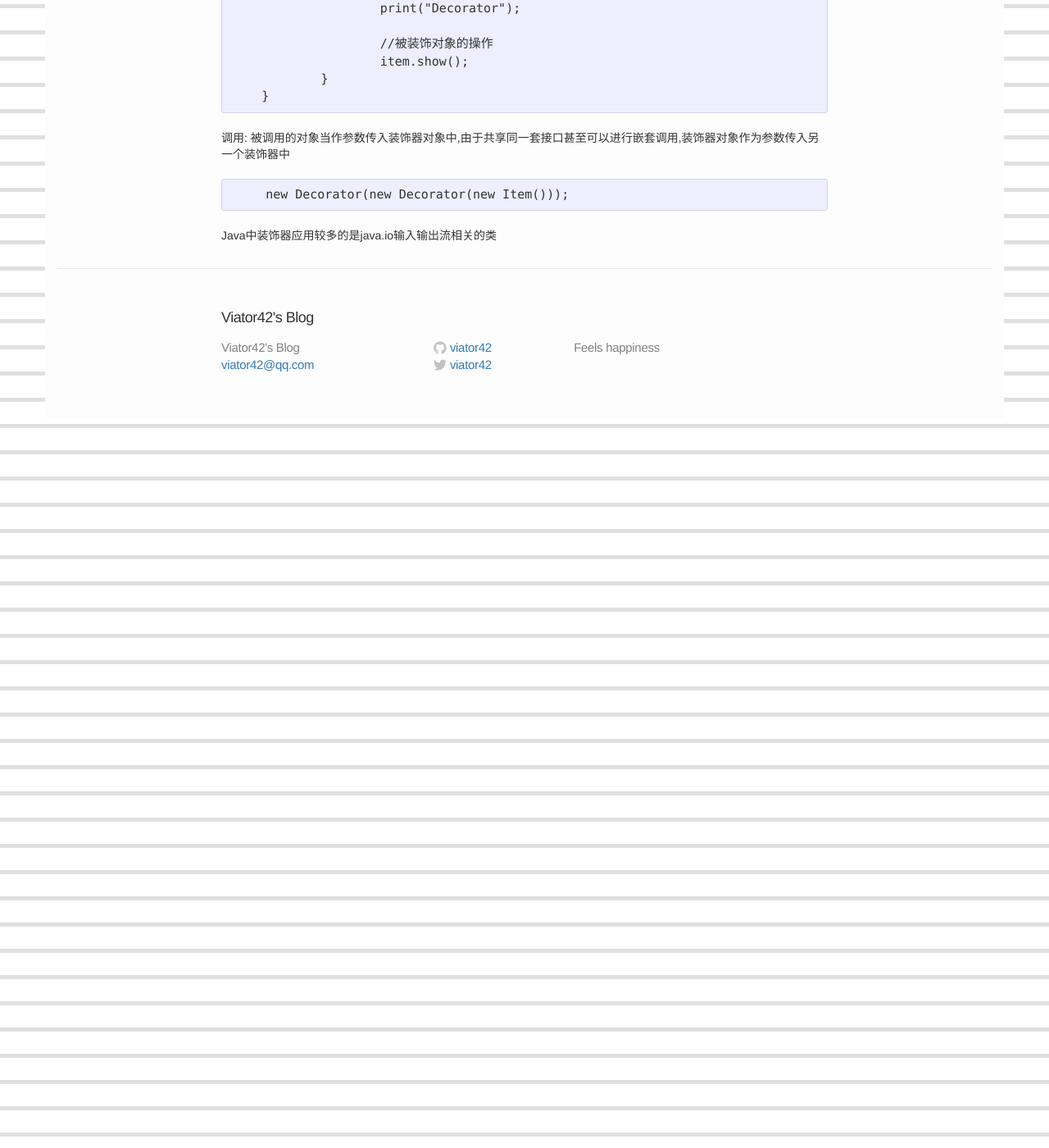
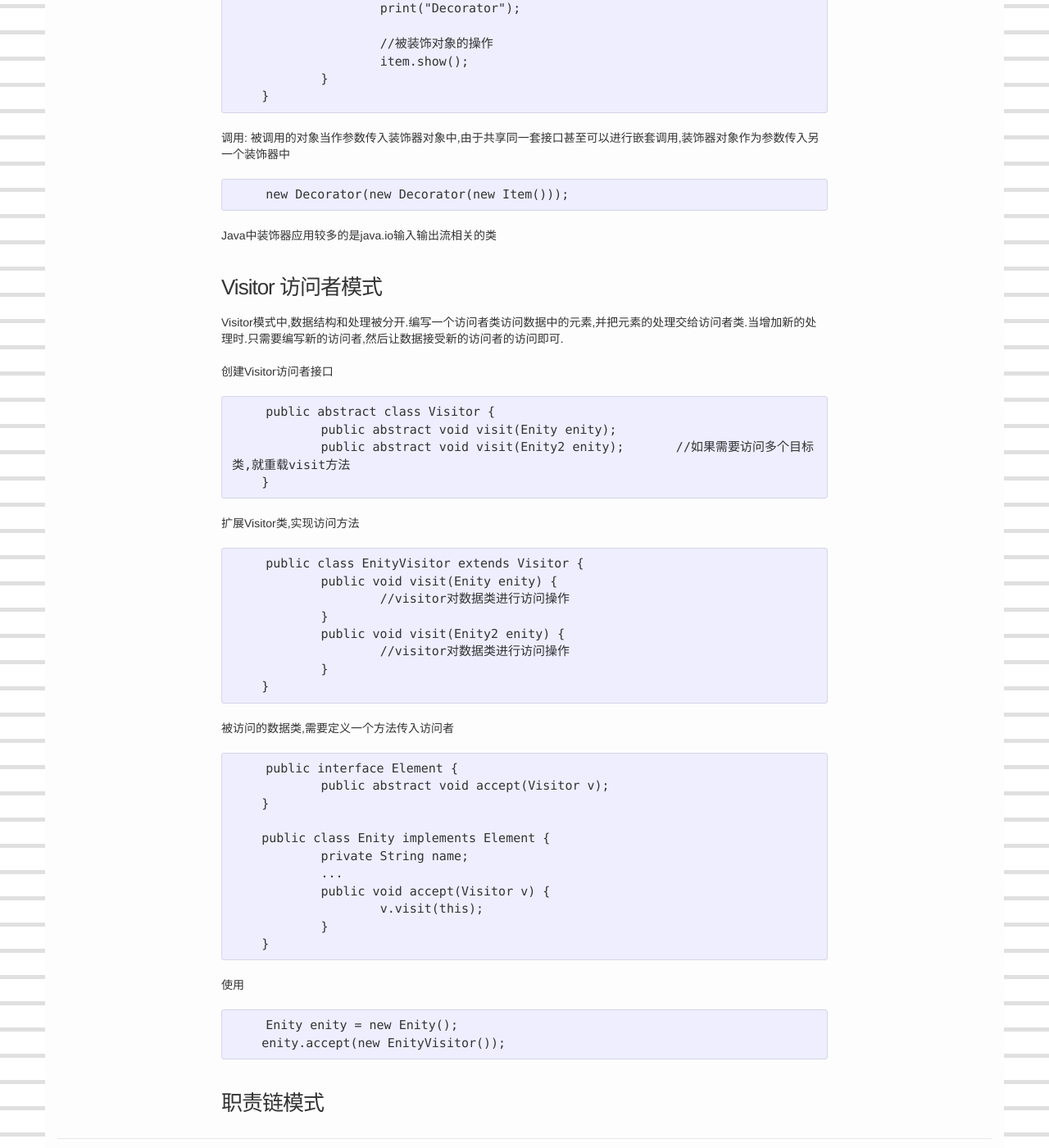
Before and after one commit to viator42/viator42.github.io, a Jekyll site: the page built from _posts/2018-2-24-java-notes.markdown, in a window 1280 px wide and 1400 px high, scrolled down 21730 px. Shown: the whole window at 82% size. Built offline with Jekyll 4.4.1, drawn with Linux system fonts in a browser that asks for light colours.

Commit message:
update post

```diff
--- a/_posts/2018-2-24-java-notes.markdown
+++ b/_posts/2018-2-24-java-notes.markdown
@@ -956,3 +956,46 @@ public abstract class OperatorImpl {
         new Decorator(new Decorator(new Item()));
 
 Java中装饰器应用较多的是java.io输入输出流相关的类
+
+### Visitor 访问者模式
+
+Visitor模式中,数据结构和处理被分开.编写一个访问者类访问数据中的元素,并把元素的处理交给访问者类.当增加新的处理时.只需要编写新的访问者,然后让数据接受新的访问者的访问即可.
+
+创建Visitor访问者接口
+
+        public abstract class Visitor {
+                public abstract void visit(Enity enity);
+                public abstract void visit(Enity2 enity);       //如果需要访问多个目标类,就重载visit方法
+        }
+
+扩展Visitor类,实现访问方法
+
+        public class EnityVisitor extends Visitor {
+                public void visit(Enity enity) {
+                        //visitor对数据类进行访问操作
+                }
+                public void visit(Enity2 enity) {
+                        //visitor对数据类进行访问操作
+                }
+        }
+
+被访问的数据类,需要定义一个方法传入访问者
+
+        public interface Element {
+                public abstract void accept(Visitor v);
+        }
+
+        public class Enity implements Element {
+                private String name;
+                ...
+                public void accept(Visitor v) {
+                        v.visit(this);
+                }
+        }
+
+使用
+
+        Enity enity = new Enity();
+        enity.accept(new EnityVisitor());
+
+### 职责链模式
```
